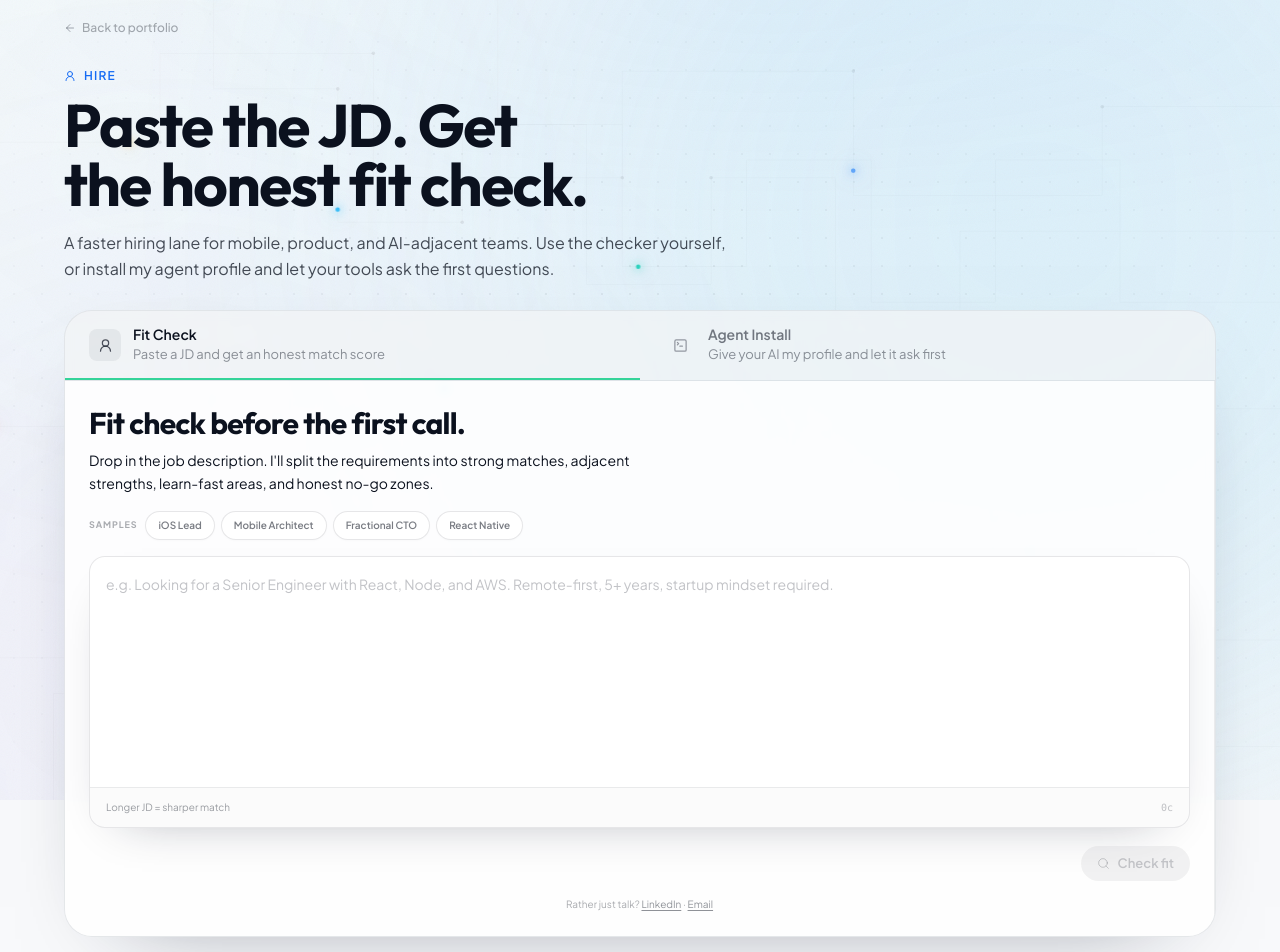
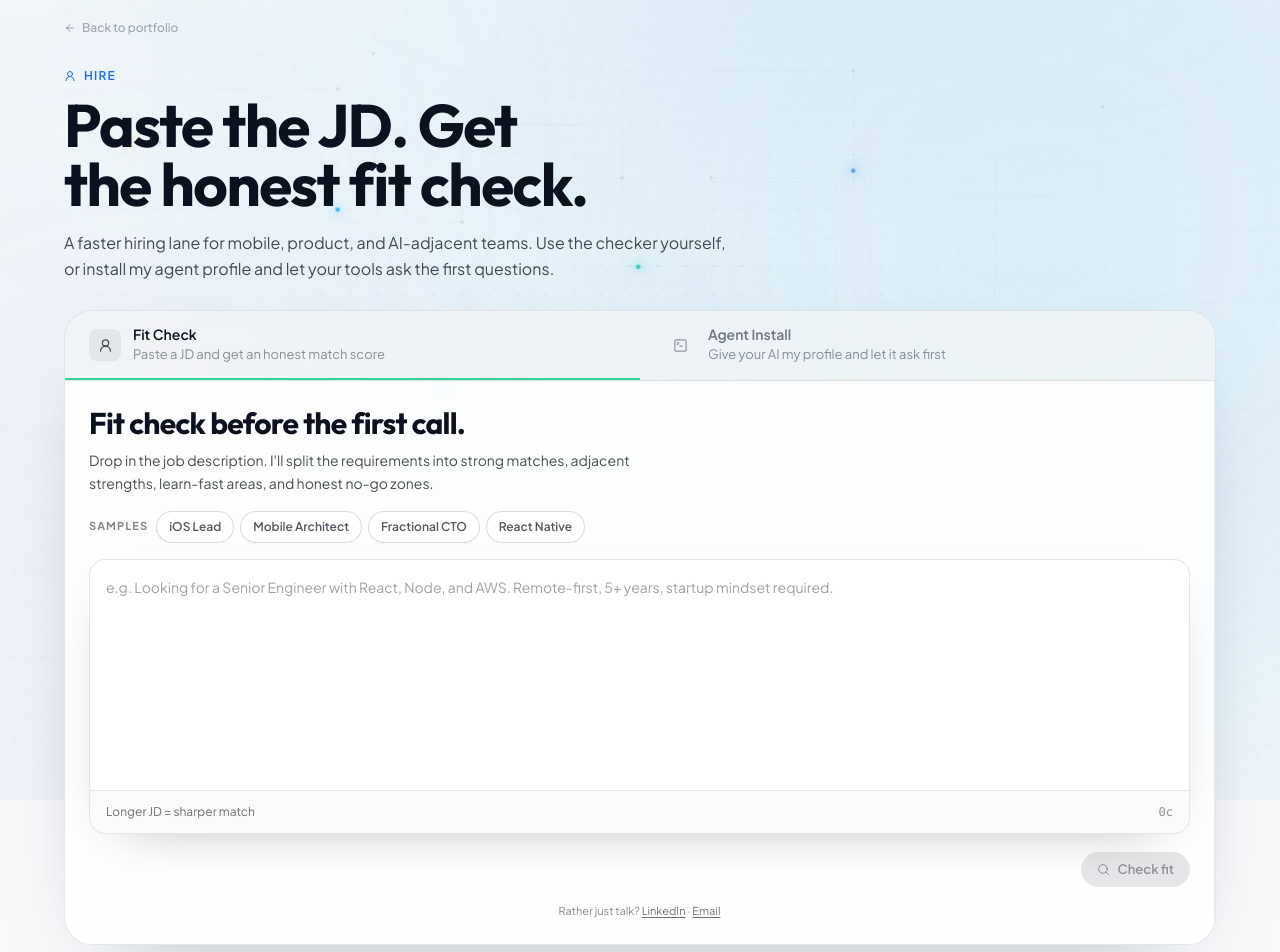
Before and after one commit to nyinyiz/resume, a Next.js app: page /hire in a window 1280 px wide. Shown: the top 952 px of the page. Built offline with nearby package versions, Linux system fonts and the light colour scheme.

Commit message:
style(hire): boost RecruiterPanel text contrast for readability
Raise foreground opacity and font sizes on the JD input, sample chips,
hint/counter, and contact link so low-contrast text meets accessibility
expectations.

```diff
--- a/src/features/hire/components/RecruiterPanel.tsx
+++ b/src/features/hire/components/RecruiterPanel.tsx
@@ -169,24 +169,24 @@ export function RecruiterPanel() {
                 <p className="font-heading text-2xl font-bold tracking-tight text-foreground leading-tight sm:text-3xl">
                   Fit check before the first call.
                 </p>
-                <p className="max-w-xl text-sm text-foreground/52 leading-relaxed">
+                <p className="max-w-xl text-sm text-foreground/75 leading-relaxed">
                   Drop in the job description. I&apos;ll split the requirements into strong matches, adjacent strengths, learn-fast areas, and honest no-go zones.
                 </p>
               </div>
 
               {/* Suggestion chips */}
               <div className="flex flex-wrap gap-1.5">
-                <span className="text-[9px] font-bold uppercase tracking-widest text-foreground/35 self-center mr-0.5">
+                <span className="text-[11px] font-bold uppercase tracking-widest text-foreground/50 self-center mr-0.5">
                   Samples
                 </span>
                 {SUGGESTIONS.map((s) => (
                   <button
                     key={s.label}
                     onClick={() => { setJd(s.text); setError(null); ref.current?.focus(); }}
-                    className="rounded-full border border-foreground/[0.1] bg-white/75 px-3 py-1.5
-                      text-[10px] font-semibold text-foreground/55 shadow-sm shadow-black/[0.02] transition-all duration-200
-                      hover:border-primary/25 hover:bg-primary/[0.04] hover:text-foreground/80
-                      dark:bg-foreground/[0.04]
+                    className="rounded-full border border-foreground/[0.15] bg-white/75 px-3 py-1.5
+                      text-[12px] font-semibold text-foreground/70 shadow-sm shadow-black/[0.02] transition-all duration-200
+                      hover:border-primary/35 hover:bg-primary/[0.04] hover:text-foreground/90
+                      dark:bg-foreground/[0.08]
                       active:scale-95"
                   >
                     {s.label}
@@ -205,12 +205,12 @@ export function RecruiterPanel() {
                   onChange={(e) => { setJd(e.target.value); setError(null); }}
                   placeholder="e.g. Looking for a Senior Engineer with React, Node, and AWS. Remote-first, 5+ years, startup mindset required."
                   className="flex-1 w-full resize-none bg-transparent px-4 pt-4 pb-3 text-sm leading-relaxed
-                    text-foreground/80 placeholder:text-foreground/25 focus:outline-none min-h-[230px]"
+                    text-foreground/85 placeholder:text-foreground/40 focus:outline-none min-h-[230px]"
                   rows={7}
                 />
                 <div className="flex items-center justify-between border-t border-foreground/[0.07] bg-foreground/[0.015] px-4 py-3">
-                  <span className="text-[10px] text-foreground/40">{hint}</span>
-                  <span className="font-mono text-[10px] text-foreground/25">{jd.length}c</span>
+                  <span className="text-[12px] text-foreground/60">{hint}</span>
+                  <span className="font-mono text-[12px] text-foreground/45">{jd.length}c</span>
                 </div>
               </div>
 
@@ -221,8 +221,8 @@ export function RecruiterPanel() {
                     initial={{ opacity: 0, height: 0 }} animate={{ opacity: 1, height: "auto" }}
                     exit={{ opacity: 0, height: 0 }}
                     className="flex items-start gap-2 overflow-hidden rounded-xl bg-amber-500/[0.08] px-3 py-2 text-xs
-                      text-amber-200/80 ring-1 ring-amber-500/[0.15]">
-                    <AlertTriangle size={13} className="mt-0.5 shrink-0 text-amber-400/70" />
+                      text-amber-200/90 ring-1 ring-amber-500/[0.25]">
+                    <AlertTriangle size={13} className="mt-0.5 shrink-0 text-amber-400/80" />
                     <span>{error}</span>
                   </motion.div>
                 )}
@@ -238,7 +238,7 @@ export function RecruiterPanel() {
                     transition-all duration-300 shrink-0 ${
                     hasText
                       ? "bg-foreground text-background shadow-lg shadow-black/10 hover:opacity-90"
-                      : "bg-foreground/[0.05] text-foreground/20 cursor-not-allowed"
+                      : "bg-foreground/[0.1] text-foreground/40 cursor-not-allowed"
                   }`}
                 >
                   <Search size={13} strokeWidth={1.8} />
@@ -246,15 +246,15 @@ export function RecruiterPanel() {
                 </motion.button>
               </div>
 
-              <p className="text-center text-[10px] text-foreground/35">
+              <p className="text-center text-[11px] text-foreground/50">
                 Rather just talk?{" "}
                 <a href="https://www.linkedin.com/in/nyinyiz/" target="_blank" rel="noopener noreferrer"
-                  className="text-foreground/45 underline underline-offset-2 hover:text-foreground/70 transition-colors duration-200">
+                  className="text-foreground/60 underline underline-offset-2 hover:text-foreground/80 transition-colors duration-200">
                   LinkedIn
                 </a>
                 {" "}·{" "}
                 <a href="mailto:nyinyizaw.dev@gmail.com"
-                  className="text-foreground/45 underline underline-offset-2 hover:text-foreground/70 transition-colors duration-200">
+                  className="text-foreground/60 underline underline-offset-2 hover:text-foreground/80 transition-colors duration-200">
                   Email
                 </a>
               </p>
```
